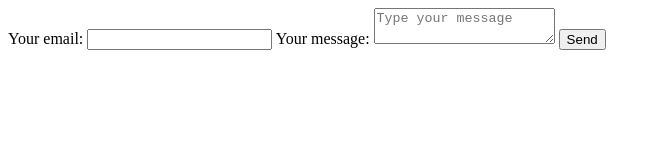
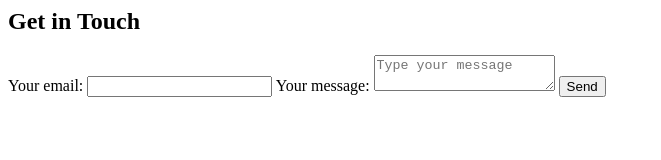
Before and after one commit to visuamos/visuamos.github.io, a plain HTML site: page index.html in a window 1280 px wide. Shown: the whole page, without its empty margins (0-661 px from the left). Drawn offline with Linux system fonts and the light colour scheme.

Commit message:
Update index.html

```diff
--- a/index.html
+++ b/index.html
@@ -1,4 +1,7 @@
+<div id="contact">
+        <h2>Get in Touch</h2>
 <!-- modify this form HTML and place wherever you want your form -->
+
 <form
   action="https://formspree.io/f/myyayvzj"
   method="POST"
@@ -14,3 +17,4 @@
   <!-- your other form fields go here -->
   <button type="submit">Send</button>
 </form>
+  </div>
```
